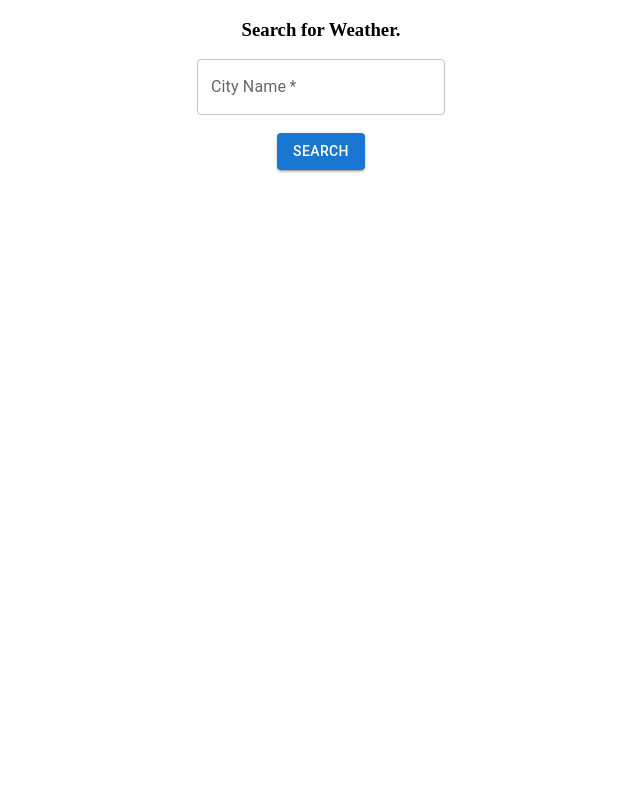
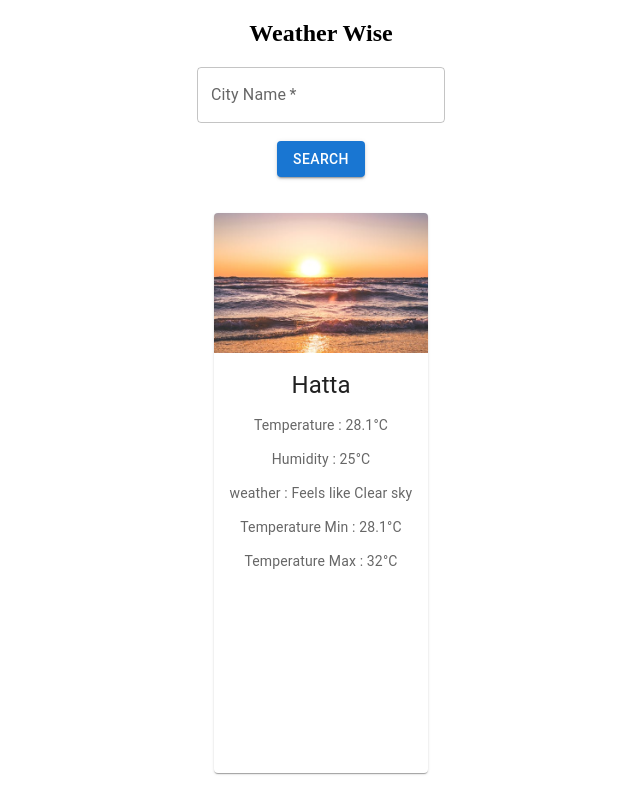
Before and after one commit to hariom-hub/WeatherApp_React, a React (Vite) app in the folder Weather-Wise/: page / in a window 1280 px wide. Shown: the whole page, without its empty margins (319-959 px from the left). Built offline with nearby package versions, Linux system fonts and the light colour scheme.

Commit message:
files saved

```diff
--- a/Weather-Wise/src/App.jsx
+++ b/Weather-Wise/src/App.jsx
@@ -4,6 +4,8 @@ import viteLogo from '/vite.svg'
 import './App.css'
 import ButtonUsage from './button'
 import SearchBox from './SearchBox'
+import InfoBox from './infoBox'
+import WeatherApp from './weatherapp'
 
 function App() {
   const [count, setCount] = useState(0)
@@ -11,8 +13,7 @@ function App() {
   return (
     <>
       <div className="container">
-        {/* <ButtonUsage /> */}
-        <SearchBox />
+        <WeatherApp />
       </div>
     </>
   )
--- a/Weather-Wise/src/SearchBox.jsx
+++ b/Weather-Wise/src/SearchBox.jsx
@@ -4,11 +4,12 @@ import "./searchbox.css";
 import { useState } from 'react';
 
 
-export default function SearchBox() {
+export default function SearchBox({ updateInfo }) {
     const [city, setCity] = useState("");
     const API_URL = "https://api.openweathermap.org/data/2.5/weather";
     const API_key = "5daa6b671278d8b3735bd898352154ba";
 
+    let [error, setError] = useState(false);
     const getWeatherInfo = async () => {
         try {
             const response = await fetch(`${API_URL}?q=${city}&appid=${API_key}&units=metric`);
@@ -18,7 +19,7 @@ export default function SearchBox() {
                 city: jsonResponse.name,
                 country: jsonResponse.sys.country,
                 temp: jsonResponse.main.temp,
-                weather:jsonResponse.weather[0].description,
+                weather: jsonResponse.weather[0].description,
                 humidity: jsonResponse.main.humidity,
                 tempFeels: jsonResponse.main.feels_like,
                 tempMax: jsonResponse.main.temp_max,
@@ -29,8 +30,9 @@ export default function SearchBox() {
                 longitudes: jsonResponse.coord.lon,
             };
             console.log(WeatherResult);
+            return WeatherResult;
         } catch (error) {
-            console.error("Error fetching weather data:", error);
+            throw error;
         }
     };
     let handleChange = (event) => {
@@ -38,23 +40,32 @@ export default function SearchBox() {
         setCity(event.target.value);
     }
 
-    let handleSubmit = (evnt) => {
+    let handleSubmit = async (evnt) => {
 
-        evnt.preventDefault();
-        console.log(`Search for city = ${city}`);
-        setCity("");
-        getWeatherInfo();
+        try {
+            evnt.preventDefault();
+            console.log(`Search for city = ${city}`);
+            setCity("");
+            let newInfo = await getWeatherInfo();
+            updateInfo(newInfo);
+        }
+        catch(err){
+            setError(true);
+        }
     }
 
 
     return (
 
         <div className="searchbox">
-            <h3>Search for Weather.</h3>
+            {/* <h3>Search for Weather.</h3> */}
             <form action="" onSubmit={handleSubmit}>
                 <TextField id="city" variant="outlined" label="City Name" required onChange={handleChange} value={city} />
                 <br /><br />
-                <Button variant='contained' type='submit'>Search</Button>
+                <Button variant='contained' type='submit' >Search</Button>
+                <p>
+                    {error&& <p style={{color:"red"}}>No such place exists.</p> }
+                </p>
             </form>
         </div>
 
--- /dev/null
+++ b/Weather-Wise/src/infoBox.jsx
@@ -0,0 +1,50 @@
+import Card from '@mui/material/Card';
+import CardActions from '@mui/material/CardActions';
+import CardContent from '@mui/material/CardContent';
+import CardMedia from '@mui/material/CardMedia';
+import Button from '@mui/material/Button';
+import Typography from '@mui/material/Typography';
+import "./infobox.css";
+export default function InfoBox({info}) {
+
+    const imgUrl = "./elements/clearsky.jpg";
+    return (
+
+        <div className="info-box">
+            {/* <h1>Weather Condition = {info.weather}</h1> */}
+            <div className="box">
+                <Card sx={{ maxWidth: 345 }} id="box">
+                    <CardMedia
+                        component="img"
+                        alt="Clear Sky"
+                        height="140"
+                        image={imgUrl}
+                    />
+                    <CardContent >
+                        <Typography gutterBottom variant="h5" component="div">
+                            {info.city}
+                        </Typography>
+                        <Typography variant="body2" color="text.secondary" component={"span"}>
+                            <p>
+                                Temperature : {info.temp}&deg;C
+                            </p>
+                            <p>
+                                Humidity : {info.humiditiy}&deg;C
+                            </p>
+                            <p>
+                                weather : {`Feels like  ${info.weather}`}
+                            </p>
+                            <p>
+                                Temperature Min : {info.tempMin}&deg;C
+                            </p>
+                            <p>
+                                Temperature Max : {info.tempMax}&deg;C
+                            </p>
+
+                        </Typography>
+                    </CardContent>
+                </Card>
+            </div>
+        </div>
+    )
+}
--- /dev/null
+++ b/Weather-Wise/src/infobox.css
@@ -0,0 +1,16 @@
+.info-box{
+    text-align: center;
+    margin:0 auto;
+}
+
+.box{
+
+    display: flex;
+    justify-content: center;
+    margin:0 auto;
+    position: relative;
+    top: 20px;
+    text-align: center;
+    width: 50vw;
+    height: 70vh;
+}
--- /dev/null
+++ b/Weather-Wise/src/weatherapp.jsx
@@ -0,0 +1,41 @@
+import { useState } from "react";
+import InfoBox from "./infoBox";
+import SearchBox from "./SearchBox";
+
+
+
+export default function WeatherApp() {
+
+    const [weatherInfo, setWeatherInfo] = useState({
+
+        city: "Hatta",
+        country: "IN",
+        humiditiy: 25,
+        latitudes: "",
+        longitudes: "",
+        pressure: "",
+        temp: 28.1,
+        tempFeels: "",
+        tempMax: 32,
+        tempMin: 28.1,
+        weather: "Clear sky",
+        wind: {
+            deg: 189,
+            gust: 1.16,
+            speed: 0.88,
+        }
+    });
+
+    let updateInfo = (result)=>{
+
+        setWeatherInfo(result);
+    }
+    return (
+
+        <div style={{ textAlign: "center" }}>
+            <h2>Weather Wise</h2>
+            <SearchBox updateInfo = {updateInfo}/>
+            <InfoBox info = {weatherInfo}/>
+        </div>
+    )
+}
```
Also changed, not shown: Weather-Wise/elements/clearsky.jpg (added), Weather-Wise/src/searchbox.css (line endings or trailing spaces).
